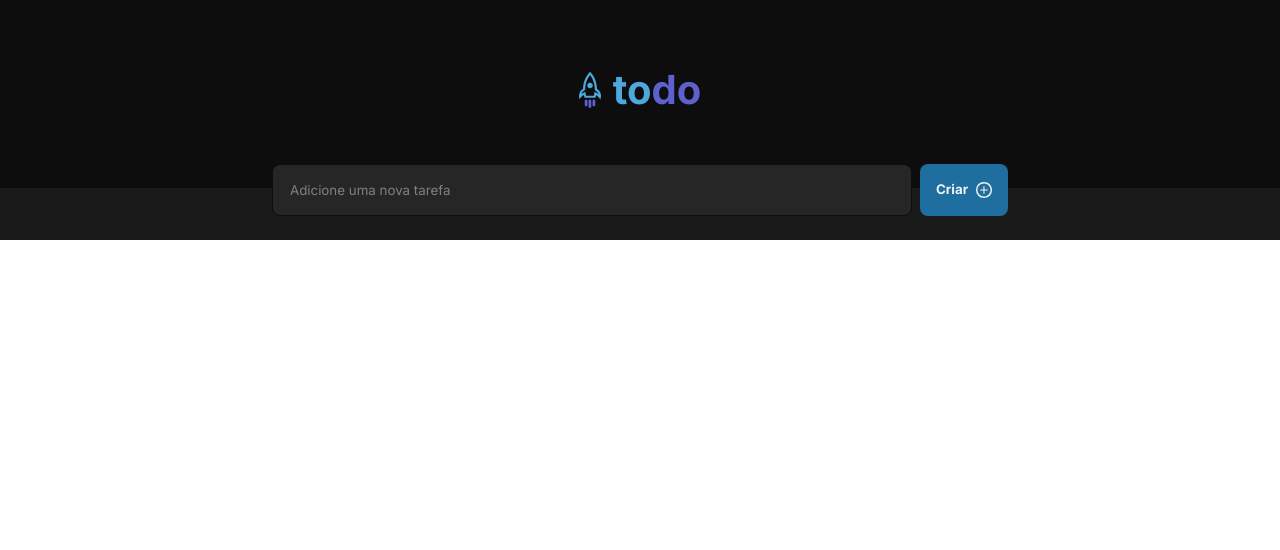
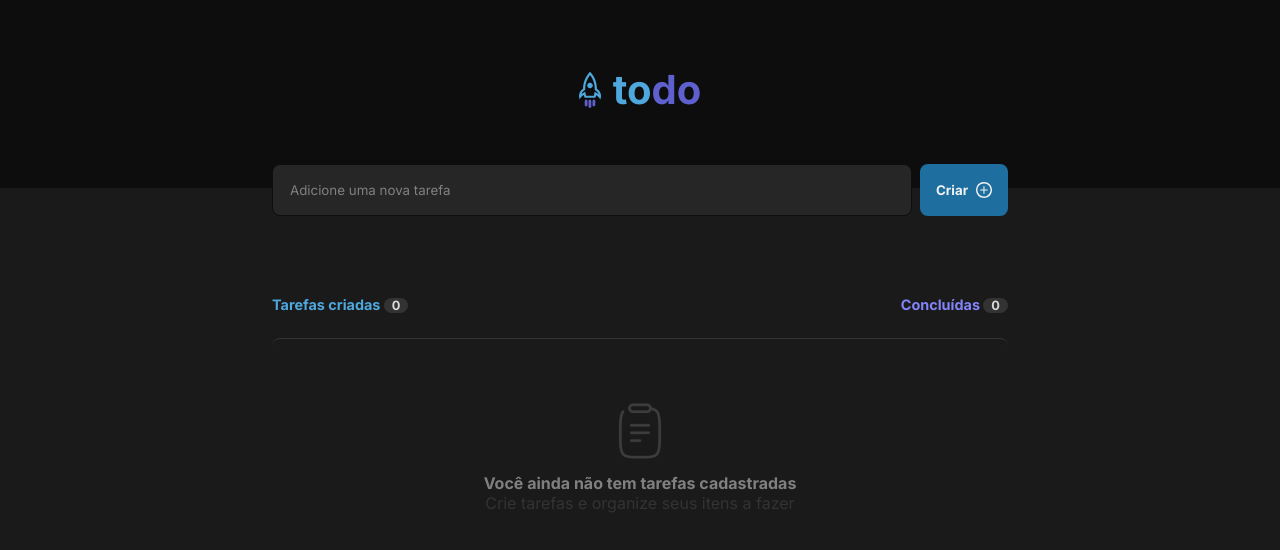
Before and after one commit to acamposlucas/ignite-reactjs-todolist, a React (Vite) app: page / in a window 1280 px wide. Shown: the top 550 px of the page. Built offline with nearby package versions, Linux system fonts and the light colour scheme.

Commit message:
feat: create no task screen

```diff
--- a/src/App.tsx
+++ b/src/App.tsx
@@ -1,5 +1,6 @@
 import { Header } from "./components/Header";
 import { NewTaskContainer } from "./components/NewTaskContainer";
+import { TaskList } from "./components/TaskList";
 import "./global.css";
 
 function App() {
@@ -8,6 +9,7 @@ function App() {
       <Header />
       <main>
         <NewTaskContainer />
+        <TaskList />
       </main>
     </>
   );
--- /dev/null
+++ b/src/components/TaskList.module.css
@@ -0,0 +1,60 @@
+.taskList {
+  width: 100%;
+  max-width: 46rem;
+  margin-inline: auto;
+}
+
+.taskList__header {
+  display: flex;
+  align-items: center;
+  justify-content: space-between;
+}
+
+.taskList__header h2 {
+  font-size: var(--md);
+}
+
+.taskList__header h2 span {
+  background-color: var(--gray-400);
+  border-radius: 999px;
+  color: var(--gray-200);
+  font-size: var(--sm);
+  padding-inline: 0.5rem;
+}
+
+.taskList__header h2:nth-child(1) {
+  color: var(--blue-400);
+}
+.taskList__header h2:nth-child(2) {
+  color: var(--purple-400);
+}
+
+.taskList__board {
+  display: flex;
+  align-items: center;
+  justify-content: center;
+
+  background-image: url(../assets/clipboard.svg);
+  background-repeat: no-repeat;
+  background-position: center 4rem;
+  background-size: 3.5rem;
+  margin-top: 2rem;
+  min-height: 15.25rem;
+  border-top: 1px solid var(--gray-400);
+  border-radius: 8px;
+}
+
+.taskList__board--noTask {
+  padding-top: 4rem;
+  text-align: center;
+}
+
+.taskList__board--noTask p {
+  color: var(--gray-300);
+  font-weight: 700;
+}
+
+.taskList__board--noTask p span {
+  color: var(--gray-400);
+  font-weight: 400;
+}
--- /dev/null
+++ b/src/components/TaskList.tsx
@@ -0,0 +1,24 @@
+import styles from "./TaskList.module.css";
+
+export function TaskList() {
+  return (
+    <section className={styles.taskList}>
+      <header className={styles.taskList__header}>
+        <h2>
+          Tarefas criadas <span>0</span>
+        </h2>
+        <h2>
+          Concluídas <span>0</span>
+        </h2>
+      </header>
+      <div className={styles.taskList__board}>
+        <div className={styles["taskList__board--noTask"]}>
+          <p>
+            Você ainda não tem tarefas cadastradas <br />
+            <span>Crie tarefas e organize seus itens a fazer</span>
+          </p>
+        </div>
+      </div>
+    </section>
+  );
+}
--- a/src/global.css
+++ b/src/global.css
@@ -35,9 +35,20 @@ input,
 textarea,
 button {
   font-family: "Inter", sans-serif;
+}
+
+h1,
+h2,
+h3,
+h4 {
   line-height: 1.4px;
 }
 
 main {
   background-color: var(--gray-600);
+  display: flex;
+  flex-direction: column;
+  gap: 4rem;
+  min-height: 100vh;
+  padding-inline: 1rem;
 }
```
Also changed, not shown: src/assets/clipboard.svg (added).
